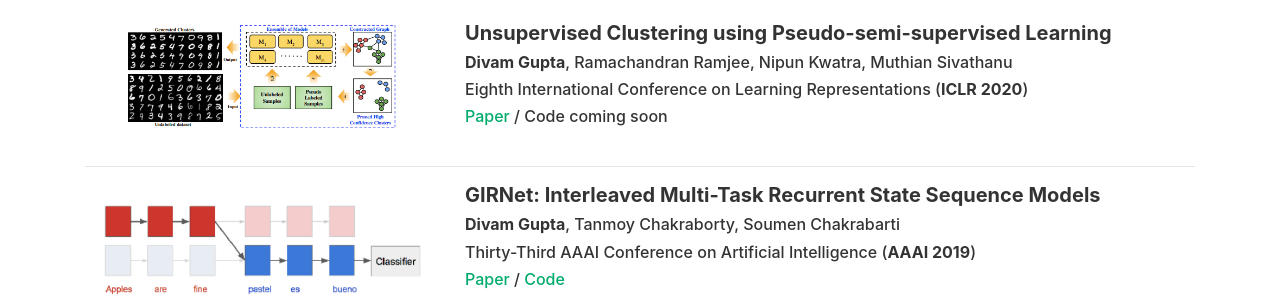
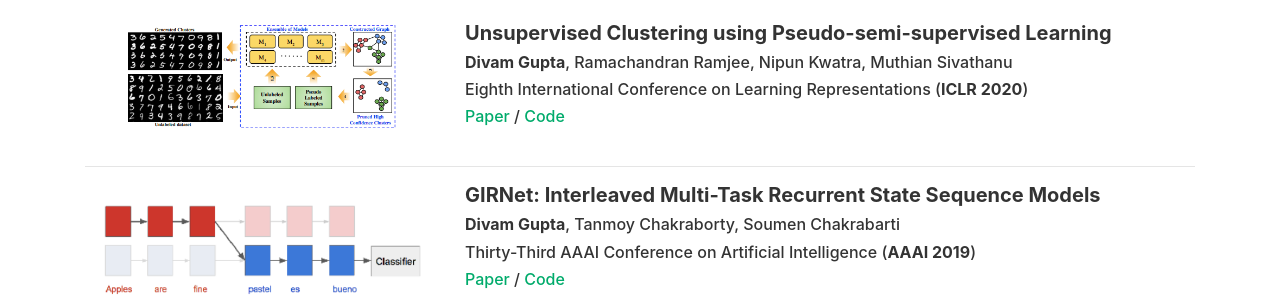
Before and after one commit to divamgupta/divamgupta.github.io, a Jekyll site: the page built from publications.md, in a window 1280 px wide and 1285 px high. Shown: the part 135-435 px from the top of the window. Built offline with Jekyll 4.4.1, drawn with Linux system fonts in a browser that asks for light colours; nearby versions of some CDN libraries; comment, search, counter and statistics services are not loaded.

Commit message:
Update publications.md

```diff
--- a/publications.md
+++ b/publications.md
@@ -24,7 +24,7 @@ comments: false
         </h6>
         <h6 style="font-weight: 500; margin-bottom: 0.5rem; " >
             <p>
-            <a href="https://openreview.net/forum?id=rJlnxkSYPS">Paper</a> / Code coming soon
+            <a href="https://openreview.net/pdf?id=rJlnxkSYPS">Paper</a> / <a href="https://github.com/divamgupta/deep_clustering_kingdra">Code</a>
             </p>
         </h6>
 
```
